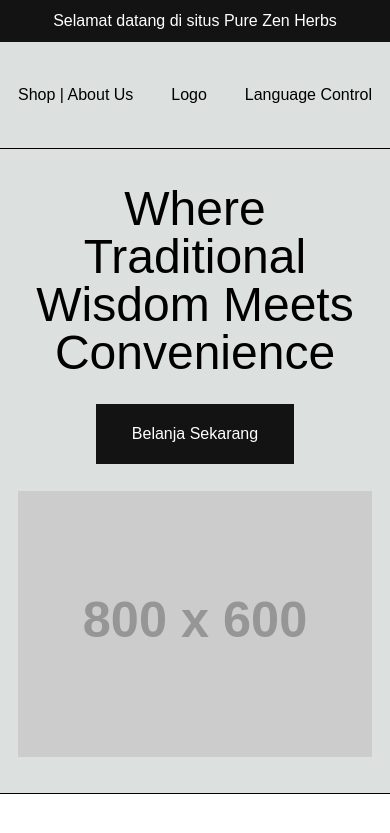
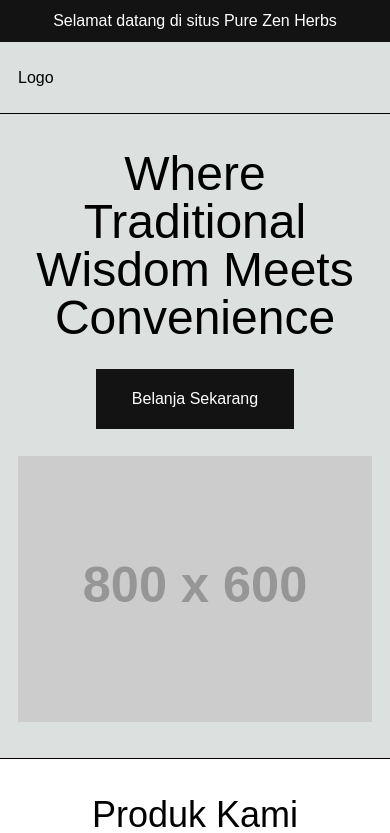
Before and after one commit to naprirfan/purezenherbs, a React (Create React App) app: page / in a window 390 px wide. Shown: the top 833 px of the page. Built offline with nearby package versions, Linux system fonts and the light colour scheme; the HTML template or start-up script is replaced by a standard one.

Commit message:
Make header responsive

```diff
--- a/src/components/header/Header.tsx
+++ b/src/components/header/Header.tsx
@@ -2,11 +2,14 @@ export const Header = () => {
   return (
     <header className="w-full">
       <section className="bg-charcoal text-white text-center p-1">Selamat datang di situs Pure Zen Herbs</section>
-      <section className="h-12 border-b flex justify-center bg-gray">
-        <div className="container px-2 flex justify-between items-center">
-            <div>Shop | About Us</div>
-            <div>Logo</div>
-            <div>Language Control</div>
+      <section className="h-8 border-b flex justify-center bg-gray lg:h-12">
+        <div className="container px-2 justify-between items-center hidden lg:flex">
+          <div>Shop | About Us</div>
+          <div>Logo</div>
+          <div>Language Control</div>
+        </div>
+        <div className="container px-2 lg:hidden flex items-center">
+          <div>Logo</div>
         </div>
       </section>
     </header>
```
